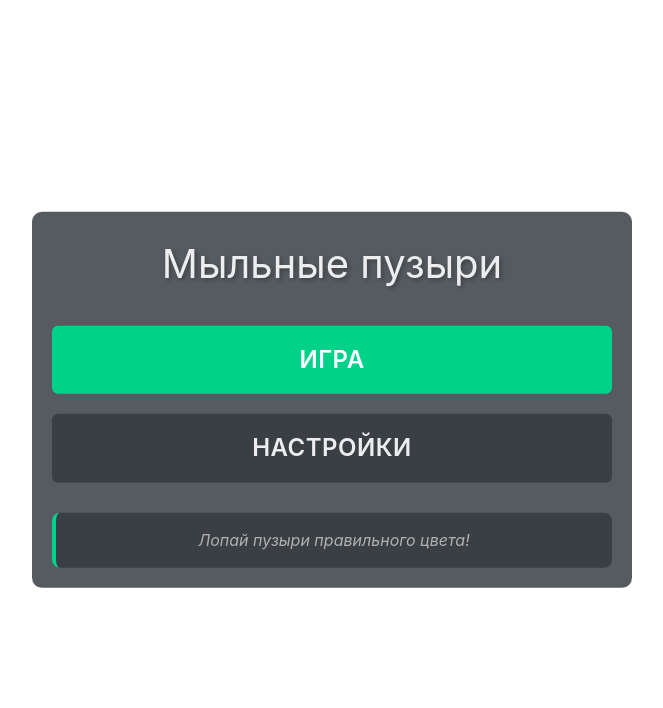
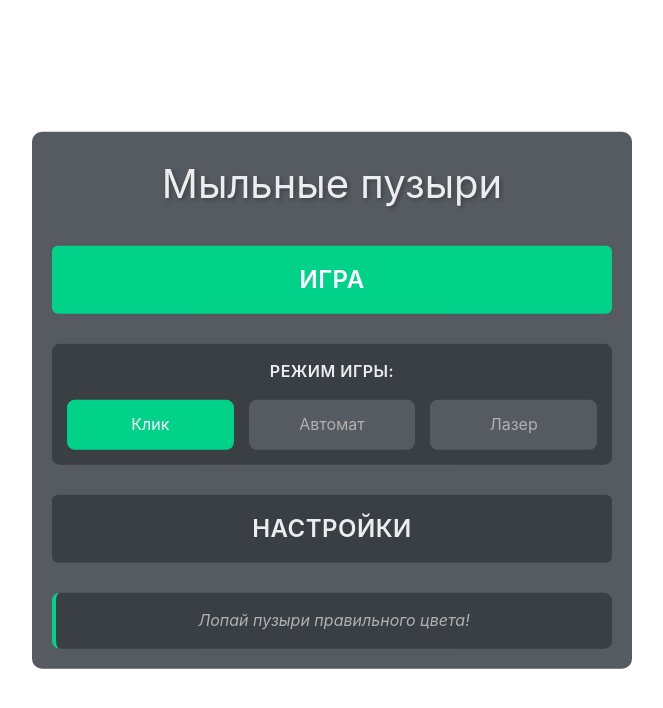
Before and after one commit to reznikovkg/vue-3-docker-compose, a Vue app in the folder vue/: page / in a window 1280 px wide. Shown: the top 708 px of the page, without its empty margins (308-971 px from the left). Built offline with nearby package versions, Linux system fonts and the light colour scheme.

Commit message:
feat: game mode selection

```diff
--- a/vue/src/components/pages/MainMenuPage.vue
+++ b/vue/src/components/pages/MainMenuPage.vue
@@ -6,6 +6,24 @@
         <RouterLink :to="{ name: $routes.GAME }" class="menu__grid__item--game" @click="() => playClickSound()">
           Игра
         </RouterLink>
+      </div>
+
+      <div class="menu__mode">
+        <span class="menu__mode__label">Режим игры:</span>
+        <div class="menu__mode__options">
+          <div
+            v-for="mode in modes"
+            :key="mode.value"
+            class="menu__mode__option"
+            :class="{ 'menu__mode__option--active': gameMode === mode.value }"
+            @click="() => selectMode(mode.value)"
+          >
+            <span class="menu__mode__option__name">{{ mode.name }}</span>
+            <div class="menu__mode__option__tooltip">
+              {{ mode.description }}
+            </div>
+          </div>
+        </div>
       </div>
 
       <div class="menu__grid__item">
@@ -24,12 +42,48 @@
 
 <script lang="ts">
 import soundManager from './../../utils/soundManager'
+import { mapGetters, mapActions } from 'vuex'
 
 export default {
   name: 'MainMenuPage',
+  computed: {
+    ...mapGetters(['getGameMode']),
+    gameMode: {
+      get(): string {
+        return this.getGameMode
+      },
+      set(value: string) {
+        this.setGameMode(value)
+      }
+    },
+    modes() {
+      return [
+        {
+          value: 'click',
+          name: 'Клик',
+          description: 'Нажми на пузырь — он лопнет. Классическая механика.'
+        },
+        {
+          value: 'auto',
+          name: 'Автомат',
+          description: 'Автоматическая стрельба каждые 0.5 сек. Метки показывают область попадания.'
+        },
+        {
+          value: 'laser',
+          name: 'Лазер',
+          description: 'Проведи курсором — пузыри лопаются по всей траектории движения.'
+        }
+      ]
+    }
+  },
   methods: {
+    ...mapActions(['setGameMode']),
     playClickSound() {
       soundManager.play('click')
+    },
+    selectMode(mode: string) {
+      this.gameMode = mode
+      this.playClickSound()
     }
   }
 }
@@ -89,6 +143,102 @@ $accentGreen: #00d389;
     text-shadow: 2px 2px 4px rgba(0, 0, 0, 0.3);
   }
 
+  &__mode {
+    background: $bgElement;
+    padding: 15px;
+    border-radius: 8px;
+    margin: 10px 0;
+
+    &__label {
+      display: block;
+      color: $textLight;
+      font-size: 1rem;
+      font-weight: 600;
+      text-transform: uppercase;
+      letter-spacing: 0.5px;
+      margin-bottom: 15px;
+      text-align: center;
+    }
+
+    &__options {
+      display: flex;
+      gap: 15px;
+      justify-content: center;
+      flex-wrap: wrap;
+    }
+
+    &__option {
+      position: relative;
+      flex: 1;
+      min-width: 100px;
+      padding: 12px 20px;
+      font-size: 1rem;
+      font-weight: 600;
+      text-align: center;
+      background: $bgDark;
+      border-radius: 8px;
+      cursor: pointer;
+      transition: all 0.3s ease;
+      color: $textMuted;
+
+      &:hover {
+        background: $bgElementHover;
+        transform: translateY(-2px);
+
+        .menu__mode__option__tooltip {
+          opacity: 1;
+          visibility: visible;
+          transform: translateX(-50%) translateY(0);
+        }
+      }
+
+      &--active {
+        background: $accentGreen;
+        color: white;
+
+        &:hover {
+          background: darken($accentGreen, 10%);
+        }
+      }
+
+      &__name {
+        display: block;
+      }
+
+      &__tooltip {
+        position: absolute;
+        bottom: 100%;
+        left: 50%;
+        transform: translateX(-50%) translateY(-10px);
+        background: $bgDark;
+        color: $textLight;
+        font-size: 0.8rem;
+        font-weight: normal;
+        padding: 8px 12px;
+        border-radius: 6px;
+        white-space: nowrap;
+        z-index: 100;
+        opacity: 0;
+        visibility: hidden;
+        transition: all 0.2s ease;
+        pointer-events: none;
+        box-shadow: 0 4px 12px rgba(0, 0, 0, 0.3);
+        margin-bottom: 10px;
+
+        &::after {
+          content: '';
+          position: absolute;
+          top: 100%;
+          left: 50%;
+          transform: translateX(-50%);
+          border-width: 5px;
+          border-style: solid;
+          border-color: $bgDark transparent transparent transparent;
+        }
+      }
+    }
+  }
+
   &__grid {
     display: grid;
     gap: 20px;
```
